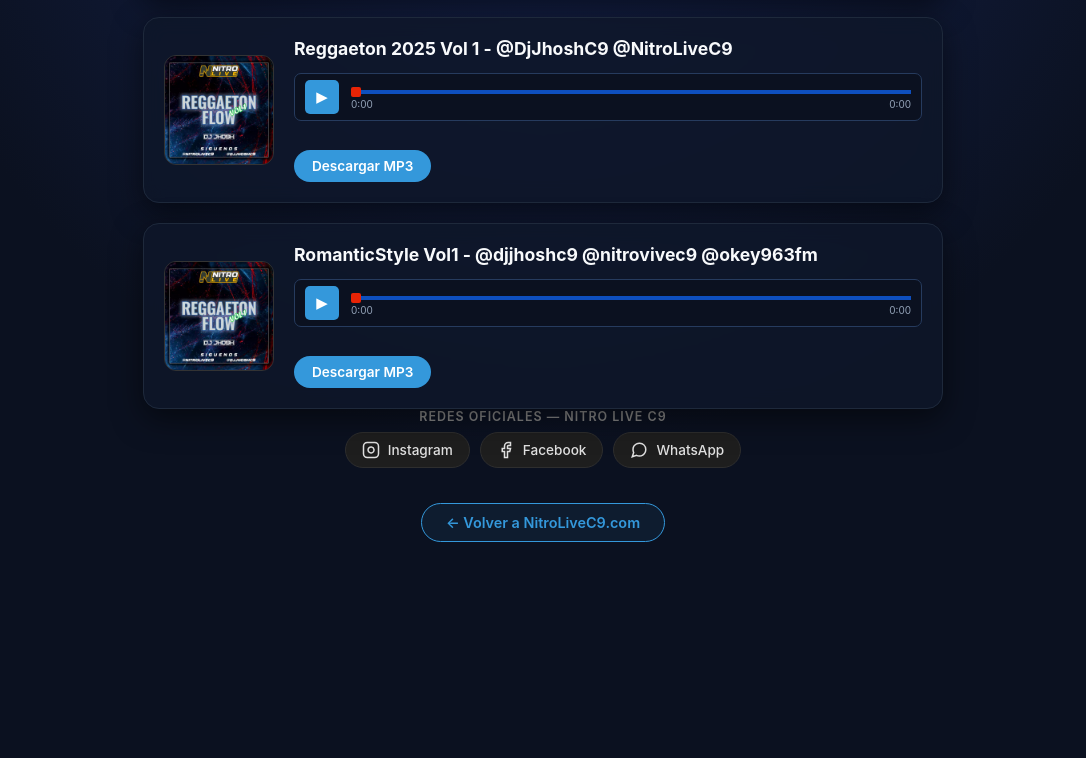
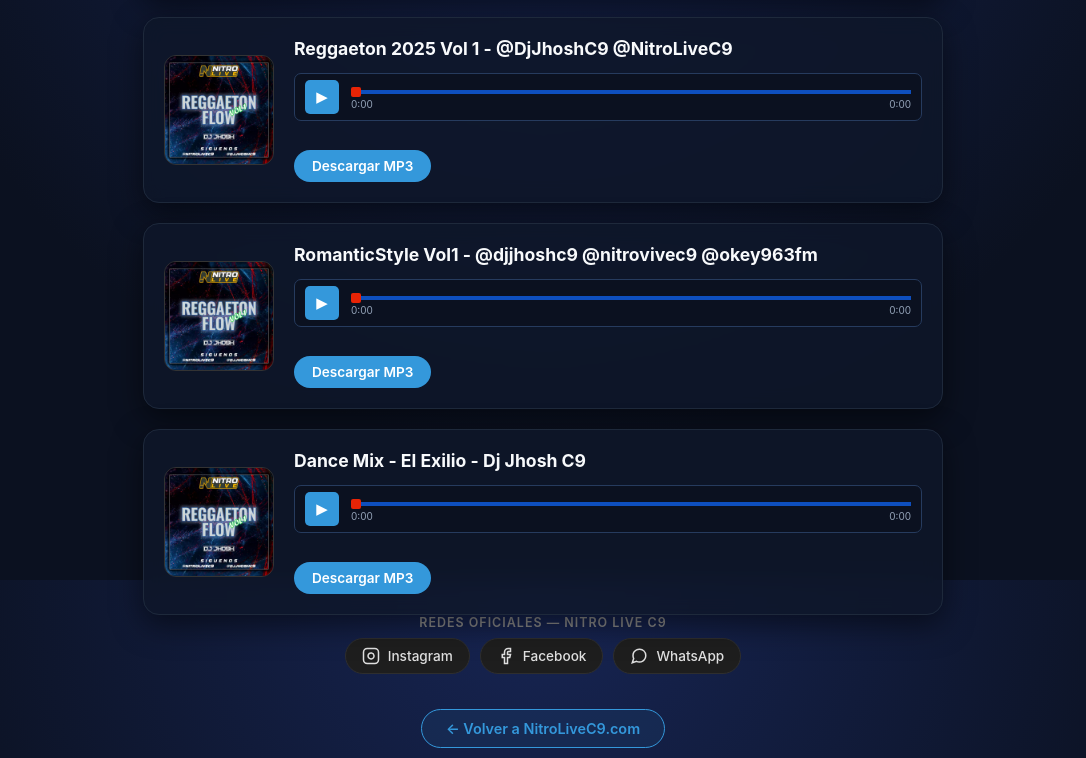
Before and after one commit to djjhoshc9-debug/nitrolivec9, an Astro site: page /djjhoshc9 in a window 1280 px wide. Shown: the part 1020-1778 px from the top of the page, without its empty margins (97-1183 px from the left). Before the commit the page ends 1572 px from the top, so only its background shows below. Built offline with nearby package versions, Linux system fonts and the light colour scheme; Astro itself is replaced by a stand-in of ours.

Commit message:
nuevo mix para djjhoshc9

```diff
--- a/src/pages/djjhoshc9.astro
+++ b/src/pages/djjhoshc9.astro
@@ -38,6 +38,12 @@ const mixes = [
     title: "RomanticStyle Vol1 - @djjhoshc9 @nitrovivec9 @okey963fm",
     cover: "/blog/mix/REGGAETONFLOW.webp",
     audioUrl: "https://archive.org/download/romantic-style-vol-1-djjhoshc-9-nitrovivec-9-okey-963fm/RomanticStyle%20Vol1%20-%20%40djjhoshc9%20%40nitrovivec9%20%40okey963fm.mp3"
+  },
+  {
+    id: "mix112",
+    title: "Dance Mix - El Exilio - Dj Jhosh C9",
+    cover: "/blog/mix/REGGAETONFLOW.webp",
+    audioUrl: "https://archive.org/download/el-exilio-dance-mix-dj-jhosh-c-9/El%20Exilio%20-%20Dance%20Mix%20-%20Dj%20Jhosh%20C9.mp3"
   },
 ];
 ---
```
